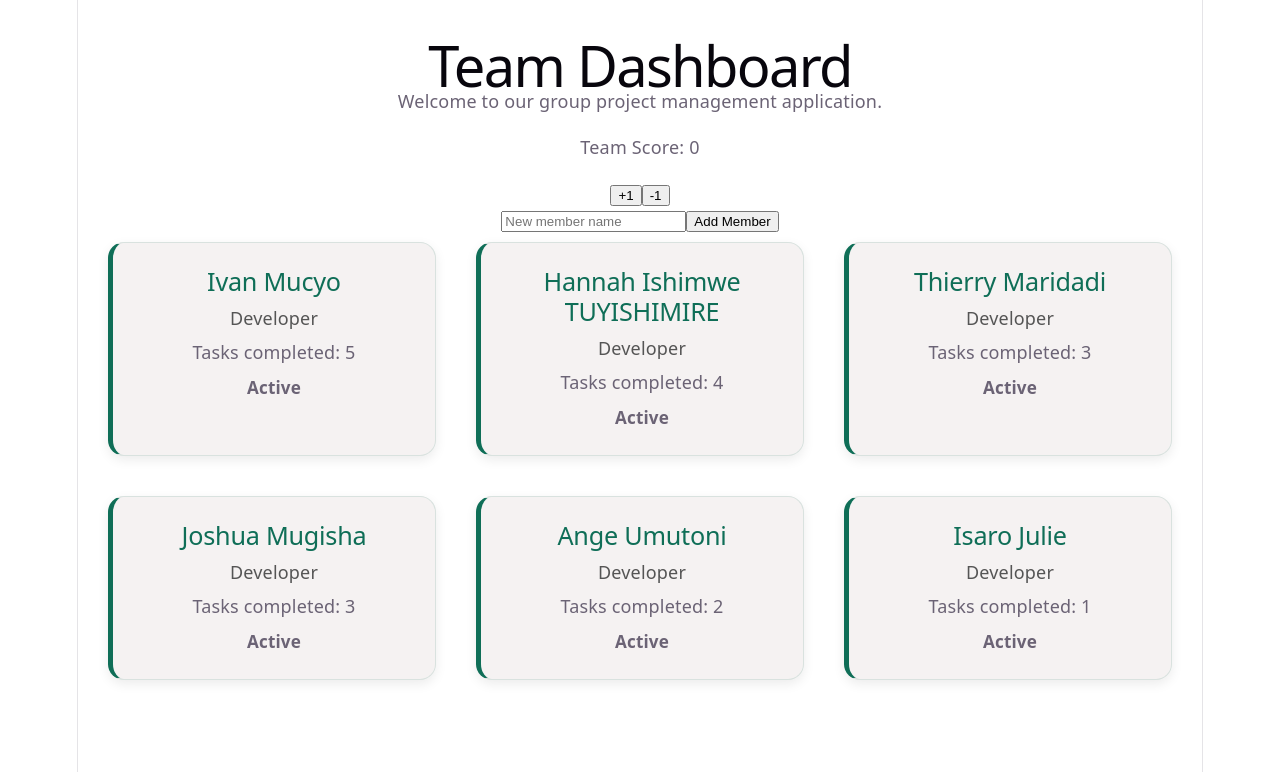
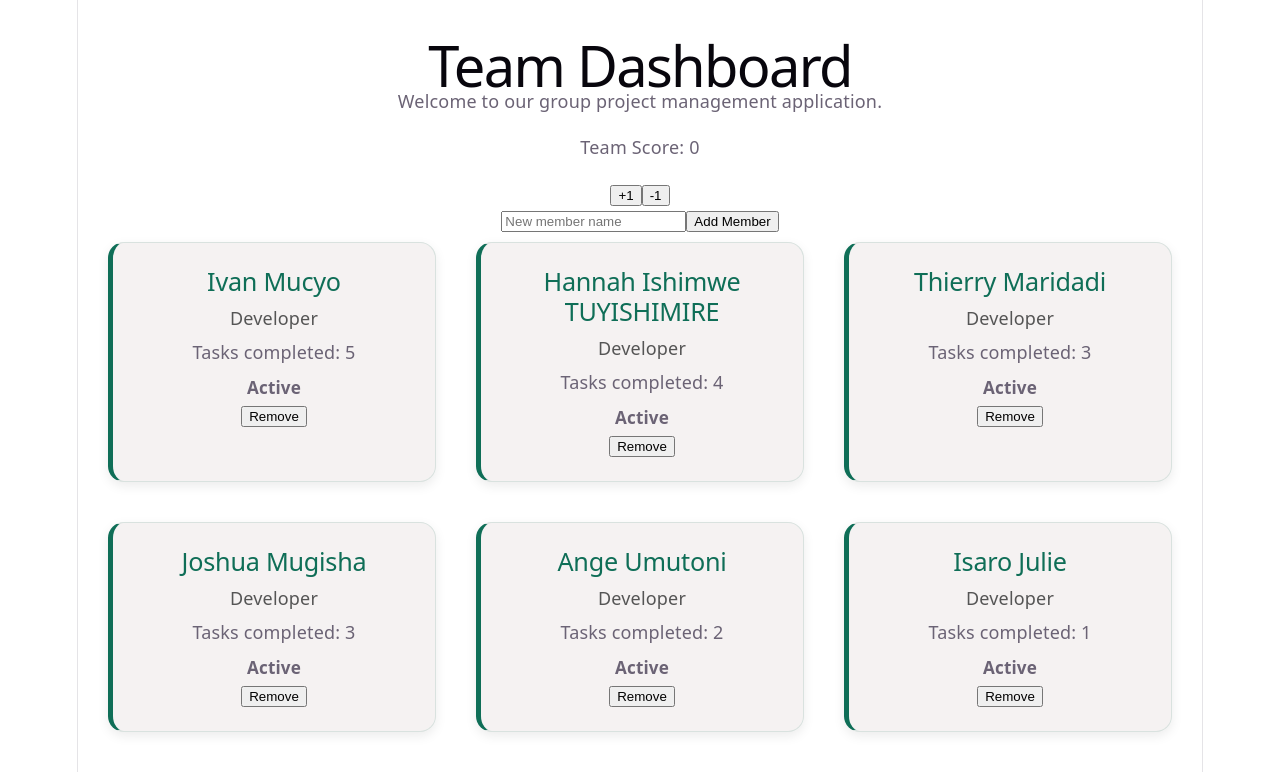
Before and after one commit to Hannah1563/Coding-Party, a React (Vite) app in the folder my-app/: page / in a window 1280 px wide. Shown: the top 772 px of the page. Built offline with nearby package versions, Linux system fonts and the light colour scheme.

Commit message:
feat: add typed id prop and update MemberCard to include remove button functionality

```diff
--- a/my-app/src/MemberCard.tsx
+++ b/my-app/src/MemberCard.tsx
@@ -4,18 +4,23 @@
 
 import './MemberCard.css';
 
+// Author: Joshua Mugisha; task 45 -- typed callback prop member removal.
 interface MemberCardProps {
+  id: string;
   name: string;
   role: string;
   tasksCompleted: number;
   isActive: boolean;
+  onRemove: (id: string) => void;
 }
 
 function MemberCard({
+  id,
   name,
   role,
   tasksCompleted,
   isActive,
+  onRemove
 }: MemberCardProps) {
   const statusClass = isActive ? 'active' : 'inactive';
 
@@ -33,6 +38,8 @@ function MemberCard({
       >
         {isActive ? 'Active' : 'Inactive'}
       </p>
+      {/* Author: Joshua Mugisha; task 46 -- remove button wired to onRemove callback. */}
+      <button onClick={() => onRemove(id)}>Remove</button>
     </div>
   );
 }
```
